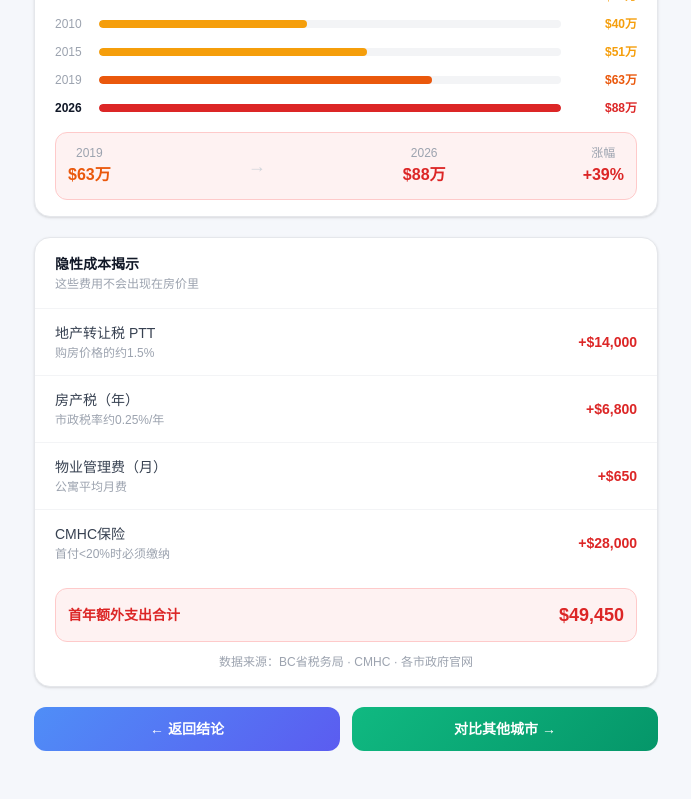
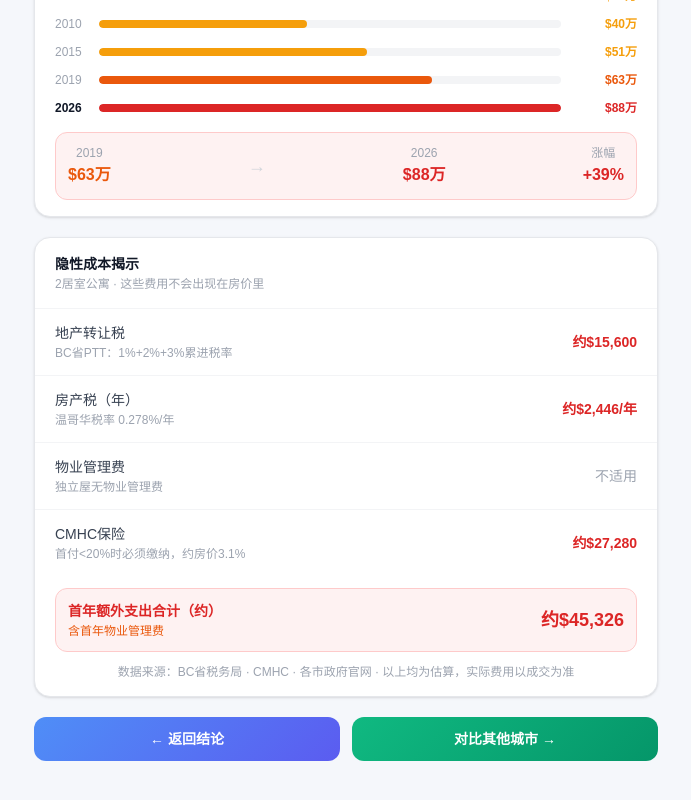
Before and after one commit to citycity-org/CityCity, a Next.js app: page /city/1 in a window 1280 px wide. Shown: the part 822-1622 px from the top of the page, without its empty margins (294-985 px from the left). Built offline with nearby package versions, Linux system fonts and the light colour scheme.

Commit message:
add city-specific hidden costs and multipliers

```diff
--- a/app/city/[slug]/page.tsx
+++ b/app/city/[slug]/page.tsx
@@ -1,12 +1,80 @@
 'use client'
-import { useState, useEffect } from 'react'
+import { useState, useEffect, use } from 'react'
 
-const CITY_INFO: Record<string, { name: string; province: string; nameEn: string; basePrice: number }> = {
-  vancouver: { name: '温哥华', province: 'British Columbia', nameEn: 'Vancouver', basePrice: 880000 },
-  toronto: { name: '多伦多', province: 'Ontario', nameEn: 'Toronto', basePrice: 820000 },
-  calgary: { name: '卡尔加里', province: 'Alberta', nameEn: 'Calgary', basePrice: 520000 },
-  montreal: { name: '蒙特利尔', province: 'Québec', nameEn: 'Montréal', basePrice: 580000 },
-  ottawa: { name: '渥太华', province: 'Ontario', nameEn: 'Ottawa', basePrice: 620000 },
+const CITY_INFO: Record<string, {
+  name: string
+  province: string
+  nameEn: string
+  basePrice: number
+  propertyTaxRate: number
+  transferTax: (price: number) => number
+  transferTaxNote: string
+}> = {
+  vancouver: {
+    name: '温哥华', province: 'British Columbia', nameEn: 'Vancouver',
+    basePrice: 880000,
+    propertyTaxRate: 0.00278,
+    transferTax: (price) => {
+      let tax = 0
+      if (price <= 200000) tax = price * 0.01
+      else if (price <= 2000000) tax = 2000 + (price - 200000) * 0.02
+      else tax = 2000 + 36000 + (price - 2000000) * 0.03
+      return Math.round(tax)
+    },
+    transferTaxNote: 'BC省PTT：1%+2%+3%累进税率',
+  },
+  toronto: {
+    name: '多伦多', province: 'Ontario', nameEn: 'Toronto',
+    basePrice: 820000,
+    propertyTaxRate: 0.00715,
+    transferTax: (price) => {
+      let provincial = 0
+      if (price <= 55000) provincial = price * 0.005
+      else if (price <= 250000) provincial = 275 + (price - 55000) * 0.01
+      else if (price <= 400000) provincial = 2225 + (price - 250000) * 0.015
+      else if (price <= 2000000) provincial = 4475 + (price - 400000) * 0.02
+      else provincial = 36475 + (price - 2000000) * 0.025
+      return Math.round(provincial * 2)
+    },
+    transferTaxNote: 'Ontario省级+多伦多市级，双重征收',
+  },
+  calgary: {
+    name: '卡尔加里', province: 'Alberta', nameEn: 'Calgary',
+    basePrice: 520000,
+    propertyTaxRate: 0.00657,
+    transferTax: (price) => Math.round(50 + (price / 5000) * 2),
+    transferTaxNote: 'AB省无地产转让税，仅土地登记费约$200-300',
+  },
+  montreal: {
+    name: '蒙特利尔', province: 'Québec', nameEn: 'Montréal',
+    basePrice: 580000,
+    propertyTaxRate: 0.00531,
+    transferTax: (price) => {
+      let tax = 0
+      if (price <= 61500) tax = price * 0.005
+      else if (price <= 307800) tax = 307.5 + (price - 61500) * 0.01
+      else if (price <= 552300) tax = 2765.5 + (price - 307800) * 0.015
+      else if (price <= 1104700) tax = 6432.5 + (price - 552300) * 0.02
+      else tax = 17480.5 + (price - 1104700) * 0.025
+      return Math.round(tax)
+    },
+    transferTaxNote: 'Québec Welcome Tax（欢迎税）累进税率',
+  },
+  ottawa: {
+    name: '渥太华', province: 'Ontario', nameEn: 'Ottawa',
+    basePrice: 620000,
+    propertyTaxRate: 0.01230,
+    transferTax: (price) => {
+      let provincial = 0
+      if (price <= 55000) provincial = price * 0.005
+      else if (price <= 250000) provincial = 275 + (price - 55000) * 0.01
+      else if (price <= 400000) provincial = 2225 + (price - 250000) * 0.015
+      else if (price <= 2000000) provincial = 4475 + (price - 400000) * 0.02
+      else provincial = 36475 + (price - 2000000) * 0.025
+      return Math.round(provincial)
+    },
+    transferTaxNote: 'Ontario省级地产转让税（渥太华无市级）',
+  },
 }
 
 const OCCUPATION_DATA: Record<string, { name: string; salary: number; baseYears: number }> = {
@@ -30,12 +98,43 @@ const PROPERTY_TYPES = [
   { name: '独立屋', multiplier: 2.1 },
 ]
 
-const HIDDEN_COSTS = [
-  { name: '地产转让税 PTT', amount: 14000, desc: '购房价格的约1.5%' },
-  { name: '房产税（年）', amount: 6800, desc: '市政税率约0.25%/年' },
-  { name: '物业管理费（月）', amount: 650, desc: '公寓平均月费' },
-  { name: 'CMHC保险', amount: 28000, desc: '首付<20%时必须缴纳' },
-]
+const STRATA_FEES: Record<string, Record<number, { amount: string; note: string } | null>> = {
+  vancouver: {
+    0: { amount: '约$500–700', note: '1居室月费，楼盘而异' },
+    1: { amount: '约$700–900', note: '2居室月费，楼盘而异' },
+    2: { amount: '约$900–1,200', note: '3居室月费，楼盘而异' },
+    3: { amount: '约$300–500', note: '城市屋月费，共用面积少' },
+    4: null,
+  },
+  toronto: {
+    0: { amount: '约$600–800', note: '1居室月费，楼盘而异' },
+    1: { amount: '约$700–1,000', note: '2居室月费，楼盘而异' },
+    2: { amount: '约$900–1,200', note: '3居室月费，楼盘而异' },
+    3: { amount: '约$400–600', note: '城市屋月费，共用面积少' },
+    4: null,
+  },
+  calgary: {
+    0: { amount: '约$400–550', note: '1居室月费，楼盘而异' },
+    1: { amount: '约$500–700', note: '2居室月费，楼盘而异' },
+    2: { amount: '约$700–900', note: '3居室月费，楼盘而异' },
+    3: { amount: '约$300–450', note: '城市屋月费，共用面积少' },
+    4: null,
+  },
+  montreal: {
+    0: { amount: '约$300–450', note: '1居室月费，楼盘而异' },
+    1: { amount: '约$400–600', note: '2居室月费，楼盘而异' },
+    2: { amount: '约$600–800', note: '3居室月费，楼盘而异' },
+    3: { amount: '约$250–400', note: '城市屋月费，共用面积少' },
+    4: null,
+  },
+  ottawa: {
+    0: { amount: '约$400–550', note: '1居室月费，楼盘而异' },
+    1: { amount: '约$550–750', note: '2居室月费，楼盘而异' },
+    2: { amount: '约$750–950', note: '3居室月费，楼盘而异' },
+    3: { amount: '约$300–500', note: '城市屋月费，共用面积少' },
+    4: null,
+  },
+}
 
 function getLabel(years: number) {
   if (years < 5) return { label: '可负担', color: '#059669', bg: '#D1FAE5' }
@@ -45,11 +144,12 @@ function getLabel(years: number) {
   return { label: '压垮性', color: '#DC2626', bg: '#FEE2E2' }
 }
 
-export default function CityPage({ params }: { params: { slug: string } }) {
-  const city = CITY_INFO[params.slug] || CITY_INFO.vancouver
+export default function CityPage({ params }: { params: Promise<{ slug: string }> }) {
+  const { slug } = use(params)
+  const city = CITY_INFO[slug] || CITY_INFO.vancouver
   const [loaded, setLoaded] = useState(false)
   const [occupation, setOccupation] = useState('nurse')
-  const [activeProperty, setActiveProperty] = useState(1) // 默认2居室
+  const [activeProperty, setActiveProperty] = useState(1)
   const [showPropertyDropdown, setShowPropertyDropdown] = useState(false)
 
   useEffect(() => {
@@ -61,14 +161,29 @@ export default function CityPage({ params }: { params: { slug: string } }) {
   }, [])
 
   const occData = OCCUPATION_DATA[occupation] || OCCUPATION_DATA.nurse
-  const totalHiddenCosts = HIDDEN_COSTS.reduce((sum, c) => sum + c.amount, 0)
-
+  const CITY_MULTIPLIERS: Record<string, number> = {
+  vancouver: 1.0,
+  toronto: 0.94,
+  calgary: 0.38,
+  montreal: 0.72,
+  ottawa: 0.66,
+}
+const cityMultiplier = CITY_MULTIPLIERS[slug] || 1.0
   const currentProp = PROPERTY_TYPES[activeProperty]
-  const years = parseFloat((occData.baseYears * currentProp.multiplier).toFixed(1))
+  const years = parseFloat((occData.baseYears * currentProp.multiplier * cityMultiplier).toFixed(1))
   const { label, color, bg } = getLabel(years)
   const price = Math.round(city.basePrice * currentProp.multiplier)
   const price2019 = Math.round(price * 0.72)
   const barWidth = Math.min((years / 25) * 100, 100)
+
+  const transferTaxAmount = city.transferTax(price)
+  const propertyTaxAmount = Math.round(price * city.propertyTaxRate)
+  const cmhcAmount = Math.round(price * 0.031)
+  const strataFee = STRATA_FEES[slug]?.[activeProperty]
+  const strataAnnual = strataFee
+    ? (activeProperty === 0 ? 7200 : activeProperty === 1 ? 9600 : activeProperty === 2 ? 12000 : 4800)
+    : 0
+  const totalHidden = transferTaxAmount + propertyTaxAmount + cmhcAmount + strataAnnual
 
   return (
     <main className="min-h-screen bg-[#F5F7FB]">
@@ -116,30 +231,21 @@ export default function CityPage({ params }: { params: { slug: string } }) {
                   税前年薪 ${occData.salary.toLocaleString()} · 20%首付 · 25年摊销
                 </div>
               </div>
-
-              {/* 房型切换下拉 */}
               <div className="relative">
                 <button
                   onClick={() => setShowPropertyDropdown(!showPropertyDropdown)}
-                  className="flex items-center gap-2 px-3 py-2 rounded-xl text-sm font-medium border transition-all"
-                  style={{
-                    background: 'linear-gradient(135deg, #4F8EF7, #5B5CF0)',
-                    border: 'none',
-                    color: 'white'
-                  }}>
+                  className="flex items-center gap-2 px-3 py-2 rounded-xl text-sm font-medium text-white"
+                  style={{ background: 'linear-gradient(135deg, #4F8EF7, #5B5CF0)' }}>
                   {currentProp.name}
                   <span className={`transition-transform duration-200 text-xs ${showPropertyDropdown ? 'rotate-180' : ''}`}>▾</span>
                 </button>
-
                 {showPropertyDropdown && (
                   <div className="absolute right-0 top-full mt-1 w-40 bg-white rounded-xl shadow-lg border border-[#E5E7EB] overflow-hidden z-50">
                     {PROPERTY_TYPES.map((prop, i) => (
                       <button key={i}
                         onClick={() => { setActiveProperty(i); setShowPropertyDropdown(false) }}
                         className={`w-full text-left px-4 py-2.5 text-sm transition-colors ${
-                          activeProperty === i
-                            ? 'bg-blue-50 text-blue-600 font-medium'
-                            : 'text-[#374151] hover:bg-gray-50'
+                          activeProperty === i ? 'bg-blue-50 text-blue-600 font-medium' : 'text-[#374151] hover:bg-gray-50'
                         }`}>
                         {prop.name}
                         {activeProperty === i && <span className="float-right">✓</span>}
@@ -151,28 +257,21 @@ export default function CityPage({ params }: { params: { slug: string } }) {
             </div>
           </div>
 
-          {/* 当前房型结果 */}
           <div className="px-5 py-6">
             <div className="flex items-start justify-between mb-4">
               <div>
                 <div className="text-2xl font-bold text-[#111827] mb-1">{currentProp.name}</div>
                 <div className="flex items-center gap-3 text-sm">
-                  <span className="text-[#374151]">
-                    现在 <span className="font-bold">${(price / 10000).toFixed(0)}万</span>
-                  </span>
+                  <span className="text-[#374151]">现在 <span className="font-bold">${(price / 10000).toFixed(0)}万</span></span>
                   <span className="text-[#9CA3AF]">·</span>
-                  <span className="text-[#9CA3AF]">
-                    2019 <span className="font-medium">${(price2019 / 10000).toFixed(0)}万</span>
-                  </span>
+                  <span className="text-[#9CA3AF]">2019 <span className="font-medium">${(price2019 / 10000).toFixed(0)}万</span></span>
                 </div>
               </div>
               <div className="text-right">
-                <div className="text-4xl font-bold font-mono mb-1"
-                  style={{ color, letterSpacing: '-1.5px' }}>
+                <div className="text-4xl font-bold font-mono mb-1" style={{ color, letterSpacing: '-1.5px' }}>
                   {years}<span className="text-lg text-[#9CA3AF] ml-1">年</span>
                 </div>
-                <div className="text-sm font-bold px-3 py-1 rounded-full inline-block"
-                  style={{ background: bg, color }}>
+                <div className="text-sm font-bold px-3 py-1 rounded-full inline-block" style={{ background: bg, color }}>
                   {label}
                 </div>
               </div>
@@ -183,12 +282,11 @@ export default function CityPage({ params }: { params: { slug: string } }) {
             </div>
           </div>
 
-          {/* 其他房型快速对比 */}
           <div className="px-5 pb-4">
             <div className="text-xs text-[#9CA3AF] mb-2">其他房型对比</div>
             <div className="grid grid-cols-2 gap-2">
               {PROPERTY_TYPES.filter((_, i) => i !== activeProperty).map((prop, i) => {
-                const y = parseFloat((occData.baseYears * prop.multiplier).toFixed(1))
+                const y = parseFloat((occData.baseYears * prop.multiplier * cityMultiplier).toFixed(1))
                 const { label: l, color: c, bg: b } = getLabel(y)
                 return (
                   <button key={i}
@@ -198,8 +296,7 @@ export default function CityPage({ params }: { params: { slug: string } }) {
                     <span className="text-xs text-[#6B7280]">{prop.name}</span>
                     <div className="flex items-center gap-1.5">
                       <span className="text-xs font-bold font-mono" style={{ color: c }}>{y}年</span>
-                      <span className="text-xs px-1.5 py-0.5 rounded-full font-bold"
-                        style={{ background: b, color: c }}>{l}</span>
+                      <span className="text-xs px-1.5 py-0.5 rounded-full font-bold" style={{ background: b, color: c }}>{l}</span>
                     </div>
                   </button>
                 )
@@ -240,16 +337,14 @@ export default function CityPage({ params }: { params: { slug: string } }) {
                     <div className="h-full rounded-full transition-all duration-700"
                       style={{ width: loaded ? `${row.pct * 100}%` : '0%', background: row.color }} />
                   </div>
-                  <span className="text-xs font-mono font-bold w-16 text-right flex-shrink-0"
-                    style={{ color: row.color }}>
+                  <span className="text-xs font-mono font-bold w-16 text-right flex-shrink-0" style={{ color: row.color }}>
                     ${(p / 10000).toFixed(0)}万
                   </span>
                 </div>
               )
             })}
           </div>
-          <div className="mx-5 mb-4 p-3 rounded-xl"
-            style={{ background: '#FEF2F2', border: '1px solid #FECACA' }}>
+          <div className="mx-5 mb-4 p-3 rounded-xl" style={{ background: '#FEF2F2', border: '1px solid #FECACA' }}>
             <div className="flex items-center justify-between">
               <div className="text-center">
                 <div className="text-xs text-[#9CA3AF] mb-0.5">2019</div>
@@ -272,41 +367,101 @@ export default function CityPage({ params }: { params: { slug: string } }) {
         <div className="bg-white rounded-2xl border border-[#E5E7EB] overflow-hidden shadow-sm">
           <div className="px-5 py-4 border-b border-[#F3F4F6]">
             <div className="text-sm font-semibold text-[#111827]">隐性成本揭示</div>
-            <div className="text-xs text-[#9CA3AF] mt-0.5">这些费用不会出现在房价里</div>
+            <div className="text-xs text-[#9CA3AF] mt-0.5">{currentProp.name} · 这些费用不会出现在房价里</div>
           </div>
           <div className="divide-y divide-[#F3F4F6]">
-            {HIDDEN_COSTS.map(cost => (
-              <div key={cost.name} className="flex items-center justify-between px-5 py-3.5">
+
+            {/* 地产转让税 — 按城市真实税率 */}
+            <div className="flex items-center justify-between px-5 py-3.5">
+              <div>
+                <div className="text-sm font-medium text-[#374151]">
+                  {slug === 'calgary' ? '土地登记费' : '地产转让税'}
+                </div>
+                <div className="text-xs text-[#9CA3AF] mt-0.5">{city.transferTaxNote}</div>
+              </div>
+              <div className="text-sm font-bold flex-shrink-0 ml-4"
+                style={{ color: slug === 'calgary' ? '#D97706' : '#DC2626' }}>
+                约${transferTaxAmount.toLocaleString()}
+              </div>
+            </div>
+
+            {/* 房产税 — 按城市真实税率 */}
+            <div className="flex items-center justify-between px-5 py-3.5">
+              <div>
+                <div className="text-sm font-medium text-[#374151]">房产税（年）</div>
+                <div className="text-xs text-[#9CA3AF] mt-0.5">
+                  {city.name}税率 {(city.propertyTaxRate * 100).toFixed(3)}%/年
+                </div>
+              </div>
+              <div className="text-sm font-bold text-[#DC2626] flex-shrink-0 ml-4">
+                约${propertyTaxAmount.toLocaleString()}/年
+              </div>
+            </div>
+
+            {/* 物业管理费 — 独立屋没有，按城市和房型 */}
+            {strataFee ? (
+              <div className="flex items-center justify-between px-5 py-3.5">
                 <div>
-                  <div className="text-sm font-medium text-[#374151]">{cost.name}</div>
-                  <div className="text-xs text-[#9CA3AF] mt-0.5">{cost.desc}</div>
+                  <div className="text-sm font-medium text-[#374151]">物业管理费（月）</div>
+                  <div className="text-xs text-[#9CA3AF] mt-0.5">{strataFee.note}</div>
                 </div>
                 <div className="text-sm font-bold text-[#DC2626] flex-shrink-0 ml-4">
-                  +${cost.amount.toLocaleString()}
+                  {strataFee.amount}/月
                 </div>
               </div>
-            ))}
+            ) : (
+              <div className="flex items-center justify-between px-5 py-3.5">
+                <div>
+                  <div className="text-sm font-medium text-[#374151]">物业管理费</div>
+                  <div className="text-xs text-[#9CA3AF] mt-0.5">独立屋无物业管理费</div>
+                </div>
+                <div className="text-sm font-medium text-[#9CA3AF] flex-shrink-0 ml-4">不适用</div>
+              </div>
+            )}
+
+            {/* CMHC */}
+            <div className="flex items-center justify-between px-5 py-3.5">
+              <div>
+                <div className="text-sm font-medium text-[#374151]">CMHC保险</div>
+                <div className="text-xs text-[#9CA3AF] mt-0.5">首付{'<'}20%时必须缴纳，约房价3.1%</div>
+              </div>
+              <div className="text-sm font-bold text-[#DC2626] flex-shrink-0 ml-4">
+                约${cmhcAmount.toLocaleString()}
+              </div>
+            </div>
+
           </div>
-          <div className="mx-5 my-3 p-3 rounded-xl flex items-center justify-between"
-            style={{ background: '#FEF2F2', border: '1px solid #FECACA' }}>
-            <span className="text-sm font-semibold text-[#DC2626]">首年额外支出合计</span>
-            <span className="text-lg font-bold text-[#DC2626]">${totalHiddenCosts.toLocaleString()}</span>
+
+          {/* 合计 */}
+          <div className="mx-5 my-3 p-3 rounded-xl" style={{ background: '#FEF2F2', border: '1px solid #FECACA' }}>
+            <div className="flex items-center justify-between">
+              <div>
+                <div className="text-sm font-semibold text-[#DC2626]">首年额外支出合计（约）</div>
+                <div className="text-xs text-[#EA580C] mt-0.5">
+                  {activeProperty === 4 ? '不含物业管理费' : '含首年物业管理费'}
+                </div>
+              </div>
+              <div className="text-lg font-bold text-[#DC2626]">
+                约${totalHidden.toLocaleString()}
+              </div>
+            </div>
           </div>
+
           <div className="px-5 pb-4">
             <div className="text-xs text-[#9CA3AF] text-center">
-              数据来源：BC省税务局 · CMHC · 各市政府官网
+              数据来源：BC省税务局 · CMHC · 各市政府官网 · 以上均为估算，实际费用以成交为准
             </div>
           </div>
         </div>
 
         {/* CTA */}
         <div className="flex gap-3 pb-6">
-          <a href={`/results?city=${params.slug}&occupation=${occupation}`}
+          <a href={`/results?city=${slug}&occupation=${occupation}`}
             className="flex-1 py-3 rounded-xl text-white text-sm font-semibold text-center"
             style={{ background: 'linear-gradient(135deg, #4F8EF7, #5B5CF0)' }}>
             ← 返回结论
           </a>
-          <a href={`/compare?city=${params.slug}&occupation=${occupation}`}
+          <a href={`/compare?city=${slug}&occupation=${occupation}`}
             className="flex-1 py-3 rounded-xl text-sm font-semibold text-center text-white"
             style={{ background: 'linear-gradient(135deg, #10B981, #059669)' }}>
             对比其他城市 →
@@ -315,7 +470,6 @@ export default function CityPage({ params }: { params: { slug: string } }) {
 
       </div>
 
-      {/* 点击外部关闭下拉 */}
       {showPropertyDropdown && (
         <div className="fixed inset-0 z-40" onClick={() => setShowPropertyDropdown(false)} />
       )}
```
